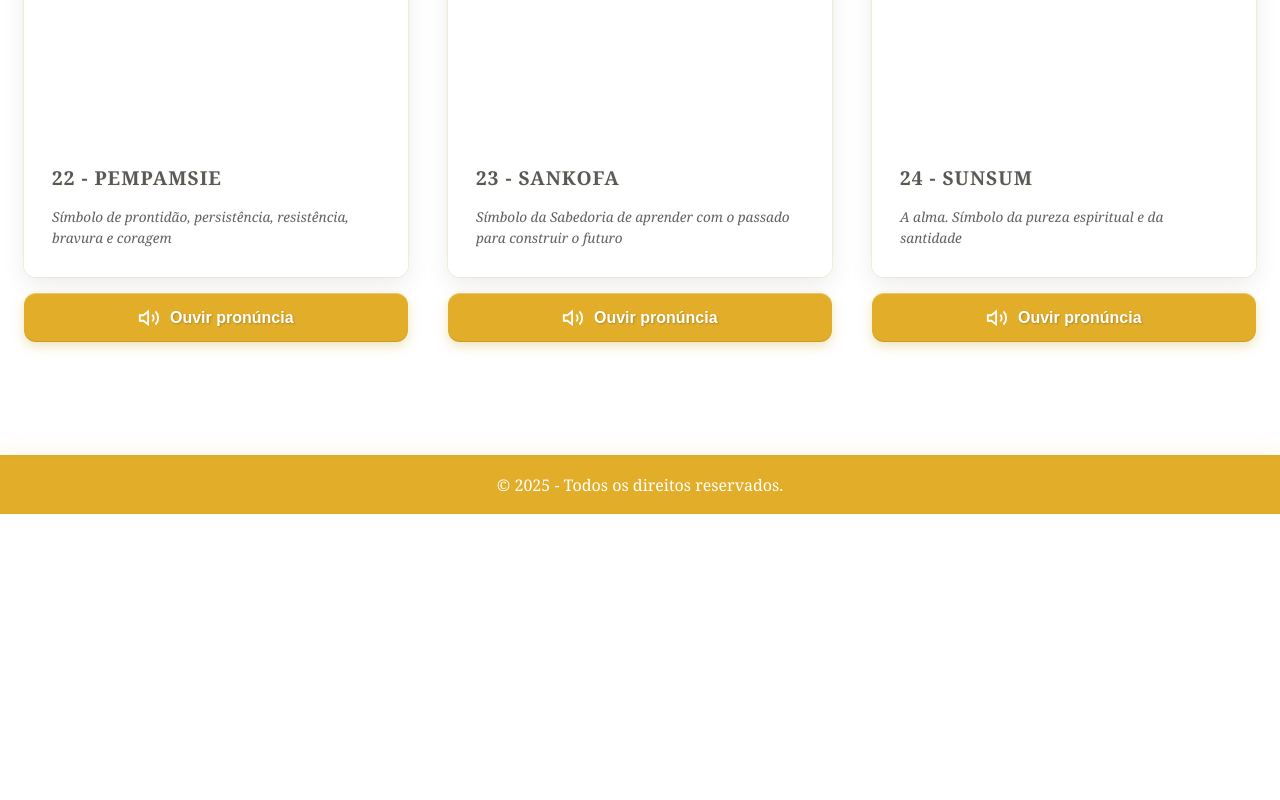
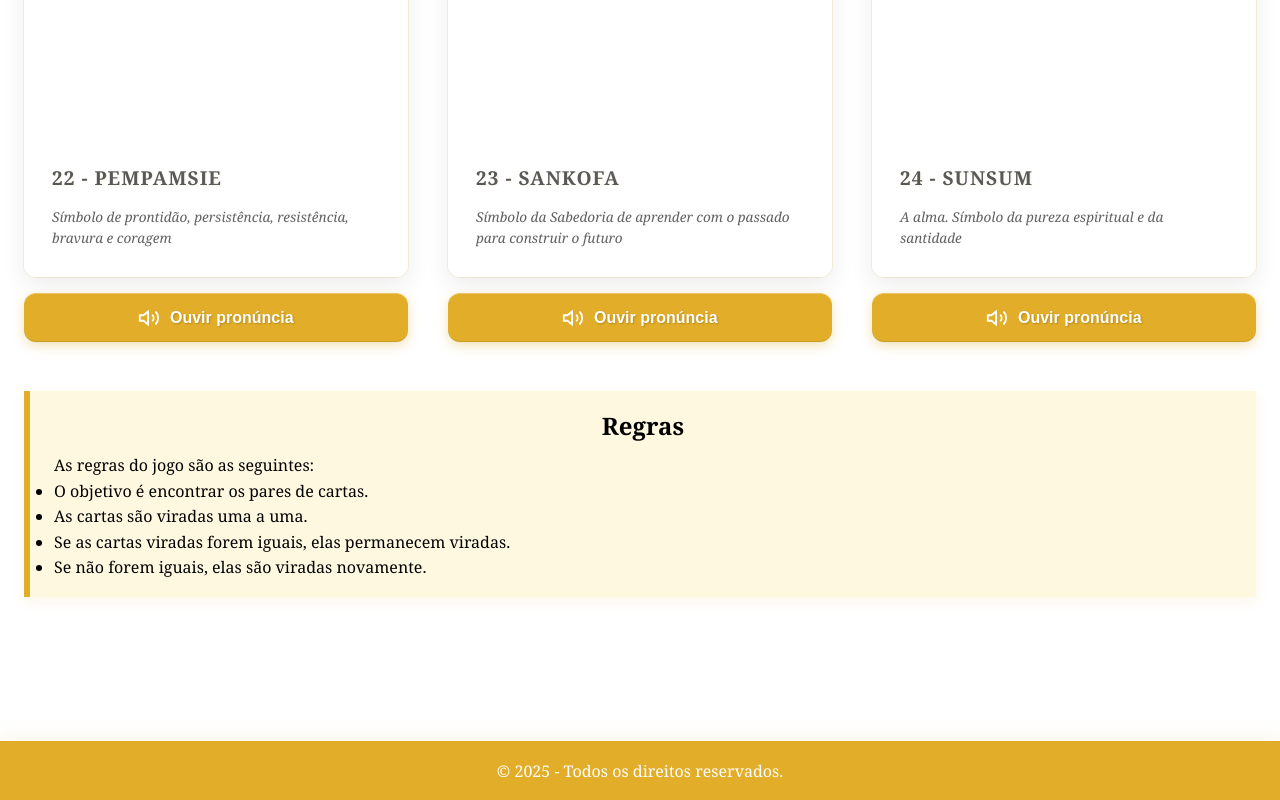
Before and after one commit to joaovporfirio/Landpage---Cartas, a plain HTML site: page adinkra-tri/index.html in a window 1280 px wide. Shown: the part 5342-6142 px from the top of the page. Before the commit the page ends 5856 px from the top, so only its background shows below. Drawn offline with Linux system fonts and the light colour scheme.

Commit message:
Adiciona seção de regras ao jogo e estiliza a apresentação

```diff
--- a/adinkra-tri/index.html
+++ b/adinkra-tri/index.html
@@ -16,6 +16,17 @@
         <div id="cards-container" class="cards-grid">
             <!-- As cartas serão geradas dinamicamente via JavaScript -->
         </div>
+
+        <div id="rules-section" class="rules">
+            <h2>Regras</h2>
+            <p>As regras do jogo são as seguintes:</p>
+            <ul>
+                <li>O objetivo é encontrar os pares de cartas.</li>
+                <li>As cartas são viradas uma a uma.</li>
+                <li>Se as cartas viradas forem iguais, elas permanecem viradas.</li>
+                <li>Se não forem iguais, elas são viradas novamente.</li>
+            </ul>
+        </div>
     </main>
 
     <footer>
--- a/adinkra-tri/styles.css
+++ b/adinkra-tri/styles.css
@@ -450,6 +450,21 @@ footer {
     pointer-events: none;
 }
 
+.rules{
+    margin-top: 3rem;
+    margin-bottom: 2rem;
+    padding: 1rem 1.5rem;
+    background: #fff8e1;
+    border-left: 6px solid #e2ad29;
+    box-shadow: 0 4px 12px rgba(218, 165, 32, 0.1);
+
+}
+.rules h2 {
+    font-size: 1.5rem;
+    margin-bottom: 0.5rem;
+    text-align: center;
+}
+
 /* Loading state */
 .loading {
     text-align: center;
```
